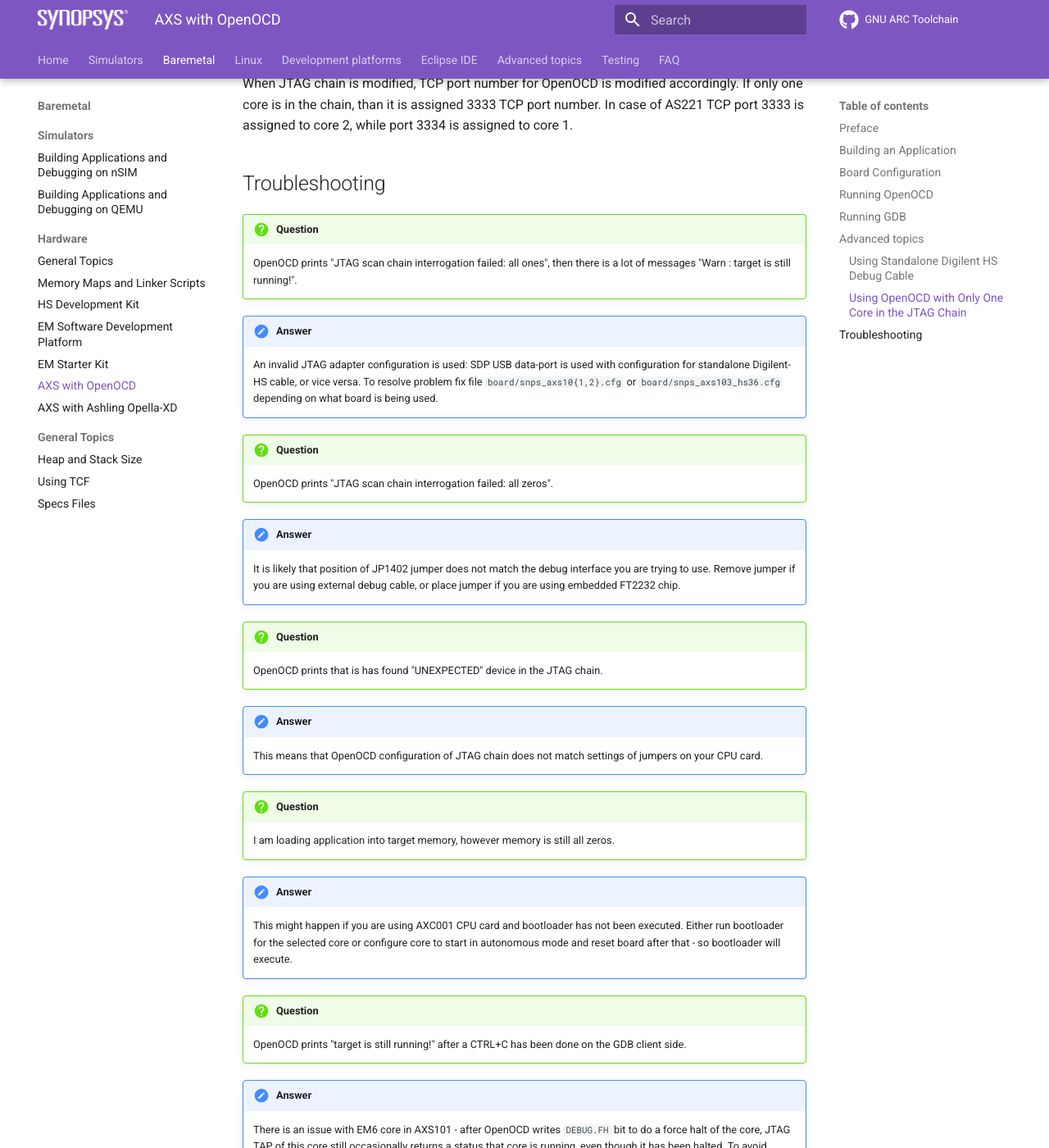
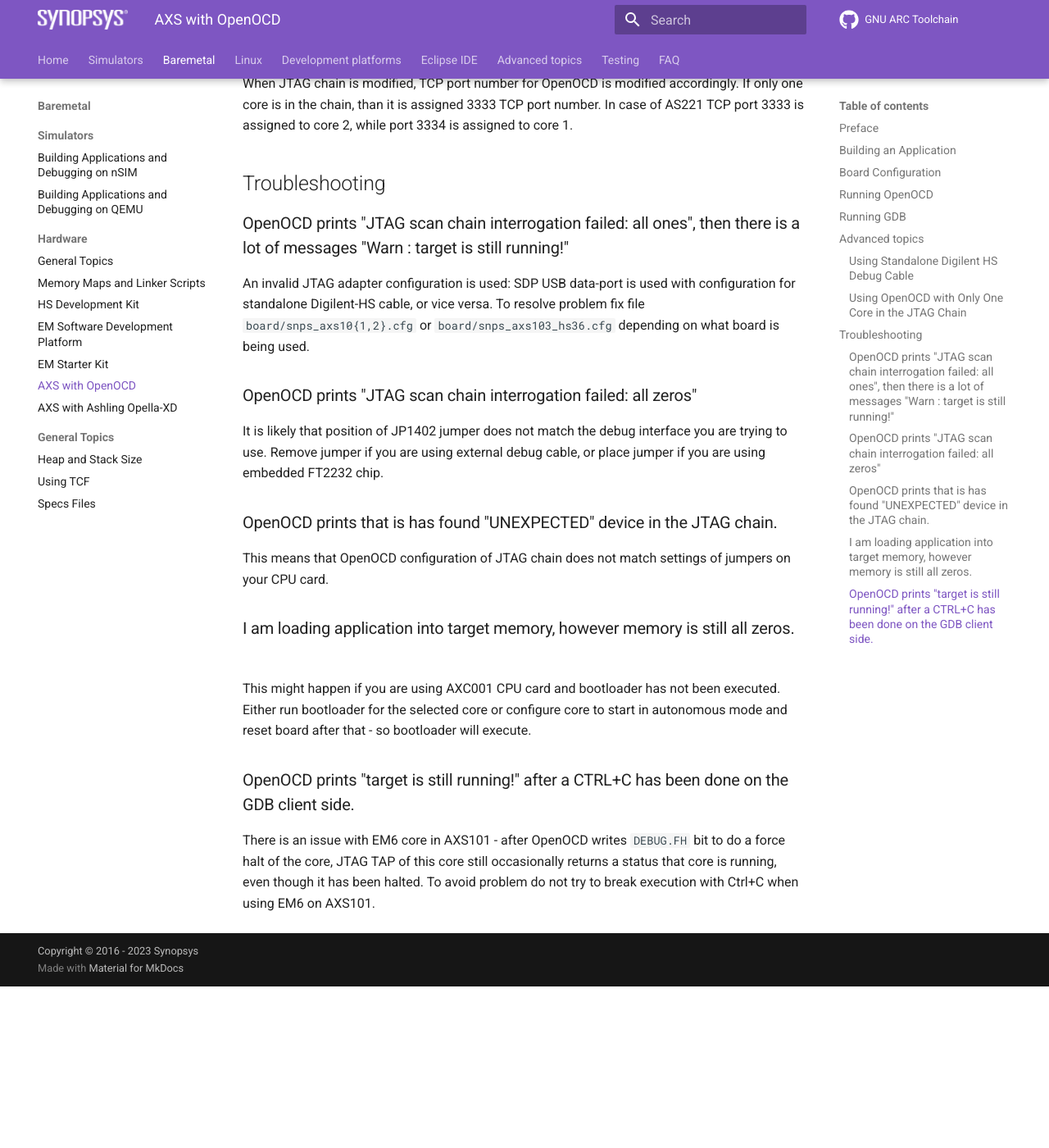
Before and after one commit to foss-for-synopsys-dwc-arc-processors/documentation, an MkDocs documentation site: the page built from docs/baremetal/hardware/axs-openocd.md, in a window 1280 px wide and 1400 px high, scrolled down 6051 px. Shown: the whole window at 82% size. Built offline with MkDocs 1.6.1 and Material for MkDocs 9.7.7, drawn with Linux system fonts in a browser that asks for light colours; comment, search, counter and statistics services are not loaded; after the commit the page ends 7254 px from its top, so only the background shows below that.

Commit message:
Fix troubleshooting section for AXS

```diff
--- a/docs/baremetal/hardware/axs-openocd.md
+++ b/docs/baremetal/hardware/axs-openocd.md
@@ -252,56 +252,34 @@
 
 ## Troubleshooting
 
-!!! question
+### OpenOCD prints "JTAG scan chain interrogation failed: all ones", then there is a lot of messages "Warn : target is still running!"
 
-    OpenOCD prints "JTAG scan chain interrogation failed: all ones", then there
-    is a lot of messages "Warn : target is still running!".
+An invalid JTAG adapter configuration is used: SDP USB data-port is used
+with configuration for standalone Digilent-HS cable, or vice versa. To
+resolve problem fix file `board/snps_axs10{1,2}.cfg` or
+`board/snps_axs103_hs36.cfg` depending on what board is being used.
 
-!!! answer
+### OpenOCD prints "JTAG scan chain interrogation failed: all zeros"
 
-    An invalid JTAG adapter configuration is used: SDP USB data-port is used
-    with configuration for standalone Digilent-HS cable, or vice versa. To
-    resolve problem fix file `board/snps_axs10{1,2}.cfg` or
-    `board/snps_axs103_hs36.cfg` depending on what board is being used.
+It is likely that position of JP1402 jumper does not match the debug
+interface you are trying to use. Remove jumper if you are using external
+debug cable, or place jumper if you are using embedded FT2232 chip.
 
-!!! question
+### OpenOCD prints that is has found "UNEXPECTED" device in the JTAG chain.
 
-    OpenOCD prints "JTAG scan chain interrogation failed: all zeros".
+This means that OpenOCD configuration of JTAG chain does not match settings
+of jumpers on your CPU card.
 
-!!! answer
+### I am loading application into target memory, however memory is still all zeros.
 
-    It is likely that position of JP1402 jumper does not match the debug
-    interface you are trying to use. Remove jumper if you are using external
-    debug cable, or place jumper if you are using embedded FT2232 chip.
+This might happen if you are using AXC001 CPU card and bootloader has not
+been executed. Either run bootloader for the selected core or configure
+core to start in autonomous mode and reset board after that - so bootloader
+will execute.
 
-!!! question
+### OpenOCD prints "target is still running!" after a CTRL+C has been done on the GDB client side.
 
-    OpenOCD prints that is has found "UNEXPECTED" device in the JTAG chain.
-
-!!! answer
-
-    This means that OpenOCD configuration of JTAG chain does not match settings
-    of jumpers on your CPU card.
-
-!!! question
-
-    I am loading application into target memory, however memory is still all zeros.
-
-!!! answer
-
-    This might happen if you are using AXC001 CPU card and bootloader has not
-    been executed. Either run bootloader for the selected core or configure
-    core to start in autonomous mode and reset board after that - so bootloader
-    will execute.
-
-!!! question
-
-    OpenOCD prints "target is still running!" after a CTRL+C has been done on
-    the GDB client side.
-
-!!! answer
-
-    There is an issue with EM6 core in AXS101 - after OpenOCD writes `DEBUG.FH`
-    bit to do a force halt of the core, JTAG TAP of this core still occasionally
-    returns a status that core is running, even though it has been halted. To
-    avoid problem do not try to break execution with Ctrl+C when using EM6 on AXS101.
+There is an issue with EM6 core in AXS101 - after OpenOCD writes `DEBUG.FH`
+bit to do a force halt of the core, JTAG TAP of this core still occasionally
+returns a status that core is running, even though it has been halted. To
+avoid problem do not try to break execution with Ctrl+C when using EM6 on AXS101.
```
